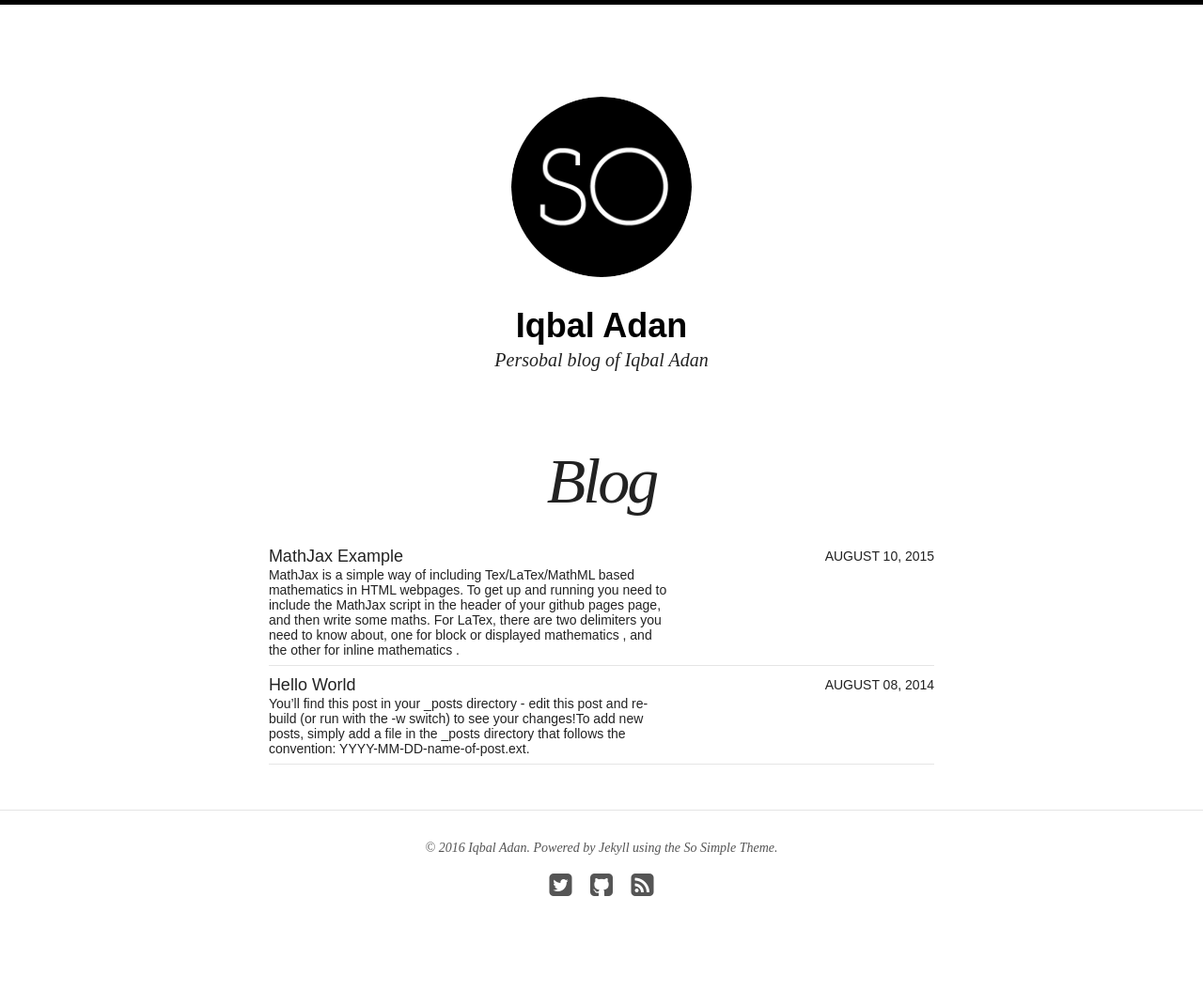
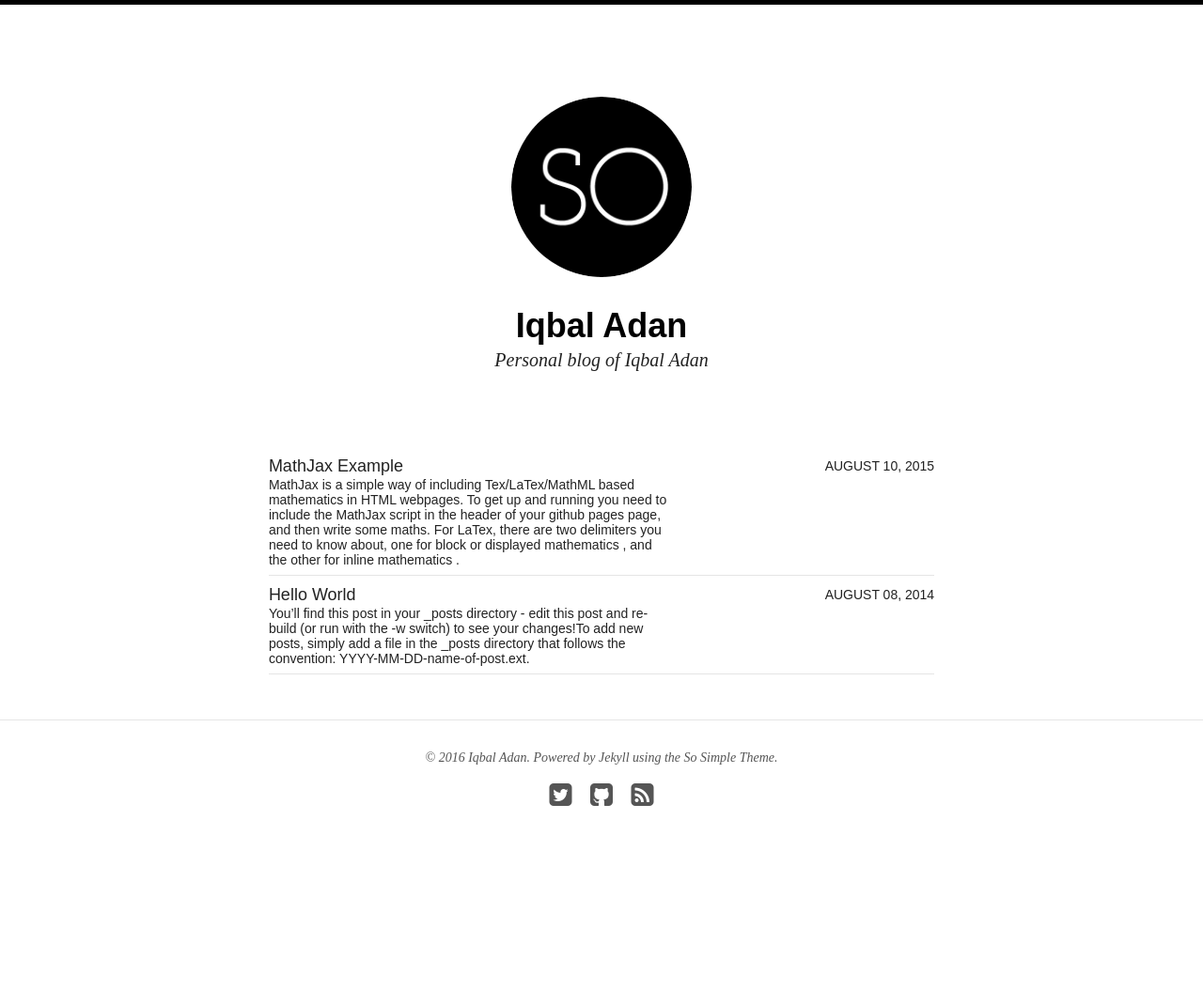
Before and after one commit to iqbaladan/iqbaladan.github.io, a Jekyll site: the page built from blog/index.md, in a window 1280 px wide. Shown: the whole page at 94% size. Built offline with Jekyll 4.4.1, drawn with Linux system fonts in a browser that asks for light colours; nearby versions of some CDN libraries; after the commit the page ends 958 px from its top, so only the background shows below that.

Commit message:
Updating _config.yml

```diff
--- a/_config.yml
+++ b/_config.yml
@@ -2,7 +2,7 @@
 
 title: Iqbal Adan
 locale: en_US
-description: Persobal blog of Iqbal Adan
+description: Personal blog of Iqbal Adan
 logo: site-logo.png
 search: true
 url: ''
--- a/blog/index.md
+++ b/blog/index.md
@@ -1,6 +1,6 @@
 ---
 layout: page
-title: Blog
+title:
 excerpt: "An archive of blog posts sorted by date."
 search_omit: true
 ---
```
Also changed, not shown: 1 other file.
